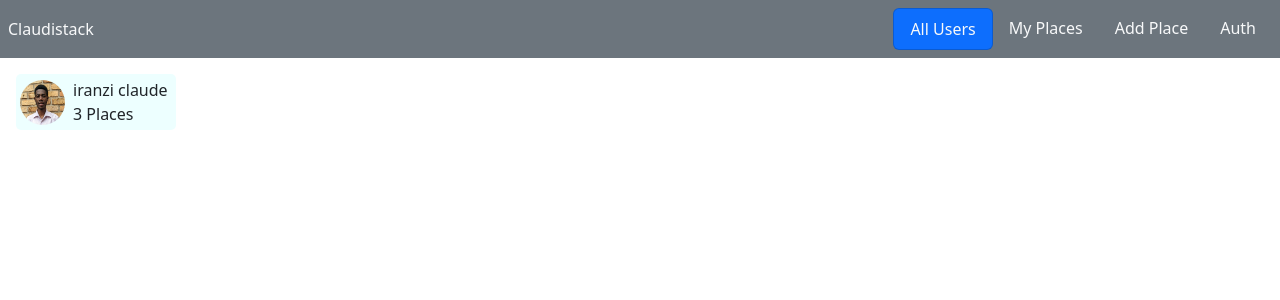
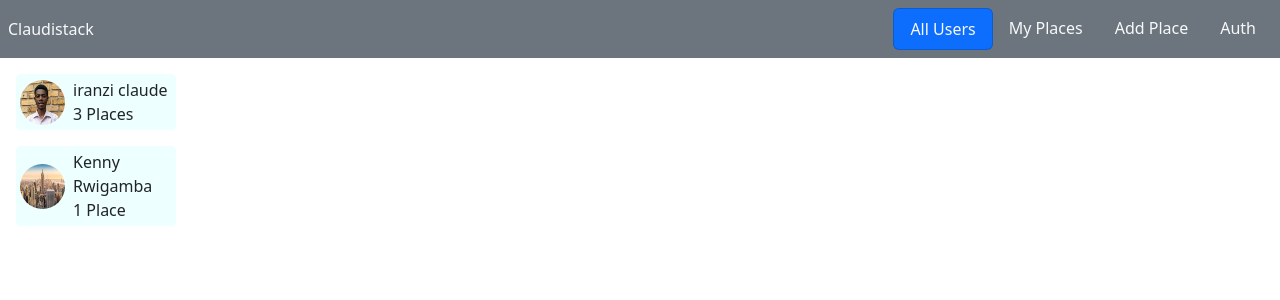
Before and after one commit to HEKNOWSME/MERN, a React (Vite) app in the folder sharefy/client/: page /users in a window 1280 px wide. Shown: the top 300 px of the page. Built offline with nearby package versions, Linux system fonts and the light colour scheme.

Commit message:
Working with routes

```diff
--- /dev/null
+++ b/sharefy/client/src/places/components/PlacesList.tsx
@@ -0,0 +1,40 @@
+import { Link } from "react-router-dom";
+import { Place } from "../pages/Places";
+import "./places.css";
+export const PlacesList = ({ places }: { places: Place[] }) => {
+	if (places.length === 0)
+		return (
+			<div className="card text-center p-3 fw-bolder">No Place Available</div>
+		);
+	return (
+		<section className="places mt-1">
+			{places.map((place) => (
+				<article className="card" key={place.id}>
+					<img
+						src={place.imageUrl}
+						className="card-image"
+						alt={place.address}
+					/>
+					<div className="card-body">
+						<span> {place.title}</span>
+						<span> {place.address}</span>
+						<span> {place.description}</span>
+					</div>
+					<div className="card-footer d-flex gap-2 justify-content-center">
+						<button type="button" className="btn btn-outline-primary">
+							View On Map
+						</button>
+						<button type="button" className="btn btn-outline-secondary">
+							<Link to={`/places/${place.id}`} className="nav-link">
+								Edit
+							</Link>
+						</button>
+						<button type="button" className="btn btn-outline-danger">
+							Delete
+						</button>
+					</div>
+				</article>
+			))}
+		</section>
+	);
+};
--- /dev/null
+++ b/sharefy/client/src/places/components/places.css
@@ -0,0 +1,10 @@
+.places {
+   display: grid;
+   grid-template-columns: repeat(2, 1fr);
+   gap: 1rem;
+}
+@media screen and (max-width: 768px) {
+   .places {
+      grid-template-columns: 1fr;
+   }
+}
--- /dev/null
+++ b/sharefy/client/src/places/pages/NewPlace.tsx
@@ -0,0 +1,7 @@
+const NewPlace = () => {
+  return (
+    <div>NewPlace</div>
+  )
+}
+
+export default NewPlace
--- a/sharefy/client/src/places/pages/Places.tsx
+++ b/sharefy/client/src/places/pages/Places.tsx
@@ -1,9 +1,60 @@
+import { useState } from "react";
+import { PlacesList } from "../components/PlacesList";
+import { useParams } from "react-router-dom";
+
+type Location = {
+	longitude: string;
+	latitude: string;
+};
+export interface Place {
+	id: string;
+	title: string;
+	description: string;
+	imageUrl: string;
+	address: string;
+	location: Location;
+	creator: string;
+}
 const Places = () => {
-  return (
-     <div>
-        <h3>Places Page</h3>
-    </div>
-  )
-}
+	const [places] = useState<Place[]>([
+		{
+			title: "Empire State Building",
+			id: "p1",
+			address: "20 W 34th St., New York, NY 10001, United States",
+			description: "One of the most famous sky scrapper in the world",
+			imageUrl:
+				"https://encrypted-tbn3.gstatic.com/licensed-image?q=tbn:ANd9GcTrezj-EjFrSWCIy5zai3bGljtoRrmHXbTtAJfpS7T5awhDsET3ziTAhO8f5d72LtNIzeVXqoZbELj3ijK1PtLeFPBUGcQ5Hz3UlXvZqA",
+			creator: "u1",
+			location: { latitude: "40.7484405", longitude: "-73.9882393" },
+		},
+		{
+			title: "Empire State Building",
+			id: "p3",
+			address: "20 W 34th St., New York, NY 10001, United States",
+			description: "One of the most famous sky scrapper in the world",
+			imageUrl:
+				"https://encrypted-tbn3.gstatic.com/licensed-image?q=tbn:ANd9GcTrezj-EjFrSWCIy5zai3bGljtoRrmHXbTtAJfpS7T5awhDsET3ziTAhO8f5d72LtNIzeVXqoZbELj3ijK1PtLeFPBUGcQ5Hz3UlXvZqA",
+			creator: "u1",
+			location: { latitude: "40.7484405", longitude: "-73.9882393" },
+		},
+		{
+			title: "Empire State Building",
+			id: "p2",
+			address: "20 W 34th St., New York, NY 10001, United States",
+			description: "One of the most famous sky scrapper in the world",
+			imageUrl:
+				"https://encrypted-tbn3.gstatic.com/licensed-image?q=tbn:ANd9GcTrezj-EjFrSWCIy5zai3bGljtoRrmHXbTtAJfpS7T5awhDsET3ziTAhO8f5d72LtNIzeVXqoZbELj3ijK1PtLeFPBUGcQ5Hz3UlXvZqA",
+			creator: "u2",
+			location: { latitude: "40.7484405", longitude: "-73.9882393" },
+		},
+	]);
+	const { userid } = useParams();
+	const filteredPlaces = places.filter((place) => place.creator === userid);
+	return (
+		<div className="p-2">
+			<PlacesList places={filteredPlaces} />
+		</div>
+	);
+};
 
-export default Places
+export default Places;
--- a/sharefy/client/src/routing/router.tsx
+++ b/sharefy/client/src/routing/router.tsx
@@ -5,6 +5,7 @@ import { Layout } from "../shared/components/Layout";
 
 import HomePage from "../HomePage";
 import Error from "./ErrorPage";
+import NewPlace from "../places/pages/NewPlace";
 
 const router = createBrowserRouter([
 	{
@@ -15,6 +16,8 @@ const router = createBrowserRouter([
 			{ index: true, element: <HomePage /> },
 			{ path: "/users", element: <Users /> },
 			{ path: "/places", element: <Places /> },
+			{ path: "/:userid/places", element: <Places /> },
+			{ path: "/:userid/newPlace", element: <NewPlace /> },
 		],
 	},
 ]);
--- a/sharefy/client/src/shared/components/Navigation.tsx
+++ b/sharefy/client/src/shared/components/Navigation.tsx
@@ -1,10 +1,11 @@
 import { LuMenu } from "react-icons/lu";
 import "./nav.css";
-import { NavLink } from "react-router-dom";
+import { NavLink, useParams } from "react-router-dom";
 import { useState } from "react";
 
 const Navigation = () => {
 	const [toggle, setToggle] = useState(false);
+	const { userid } = useParams();
 
 	return (
 		<header
@@ -32,7 +33,7 @@ const Navigation = () => {
 					</li>
 					<li>
 						<NavLink
-							to="/users/id/places"
+							to="/u1/places"
 							className={({ isActive }: { isActive: boolean }) =>
 								`nav-link ${
 									isActive ? "bg-primary card text-light" : "text-light"
@@ -44,7 +45,7 @@ const Navigation = () => {
 					</li>
 					<li>
 						<NavLink
-							to="/places/new"
+							to={`/${userid}/newPlace`}
 							className={({ isActive }: { isActive: boolean }) =>
 								`nav-link ${
 									isActive ? "bg-primary card text-light" : "text-light"
--- a/sharefy/client/src/users/components/UsersList.tsx
+++ b/sharefy/client/src/users/components/UsersList.tsx
@@ -14,7 +14,9 @@ const UsersList = ({ users }: { users: User[] }) => {
 					>
 						<img src={user.image} className="img" alt="user" />
 						<div>
-							<Link className="nav-link" to={`/users/${user.id}`}>{user.name}</Link>
+							<Link className="nav-link" to={`/u${user.id}/places`}>
+								{user.name}
+							</Link>
 							<span>
 								{user.places} {user.places > 1 ? "Places" : "Place"}
 							</span>
--- a/sharefy/client/src/users/pages/Users.tsx
+++ b/sharefy/client/src/users/pages/Users.tsx
@@ -4,11 +4,12 @@ export interface User {
 	id: number;
 	name: string;
 	image: string;
-	places: 3;
+	places: number;
 }
 const Users = () => {
-	const [users, setUsers] = useState<User[]>([
+	const [users] = useState<User[]>([
 		{ id: 1, image: "/theonw.png", name: "iranzi claude", places: 3 },
+		{ id: 2, image: "/image.png", name: "Kenny Rwigamba", places: 1 },
 	]);
 	return (
 		<div>
```
Also changed, not shown: sharefy/client/public/image.png (added).
